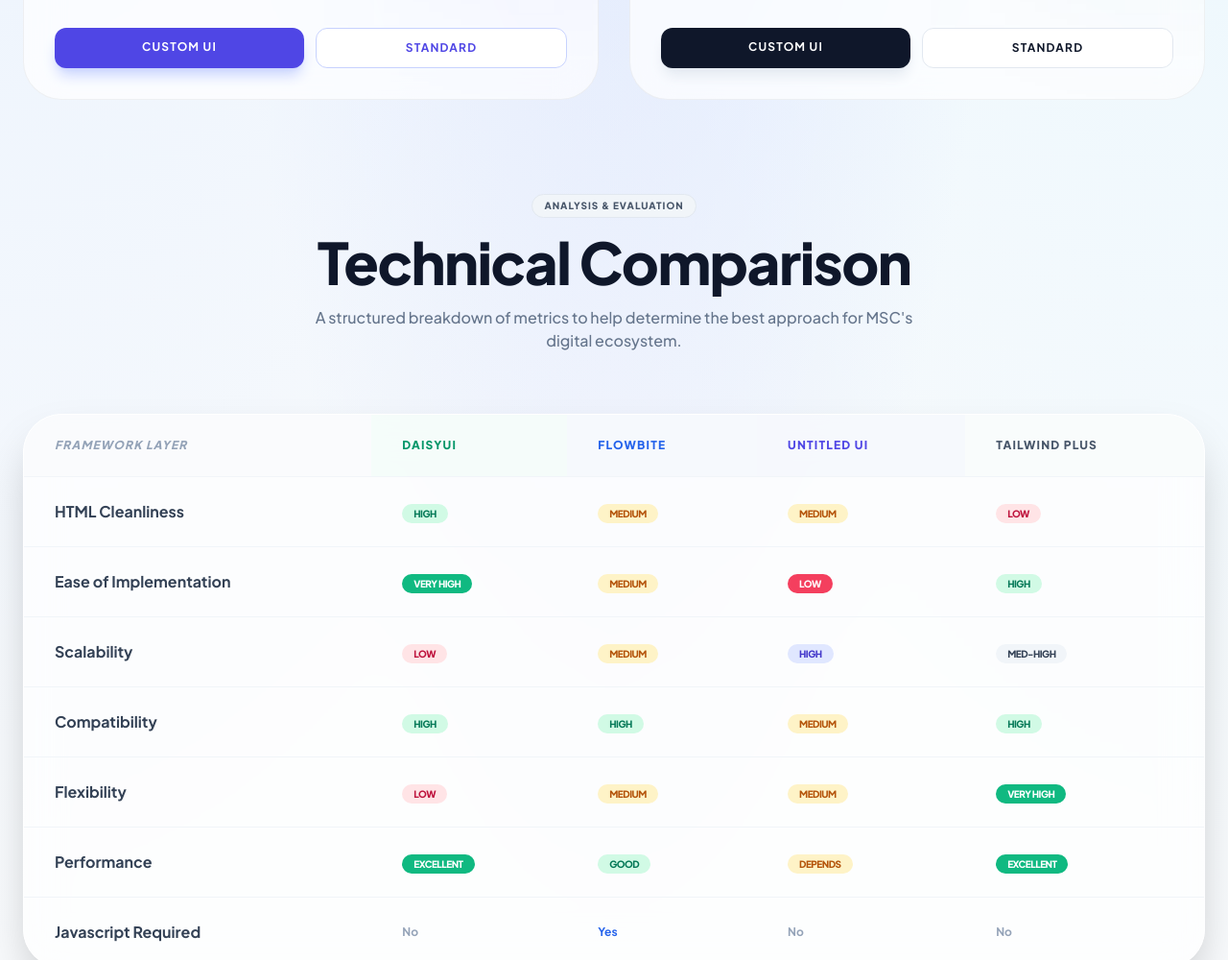
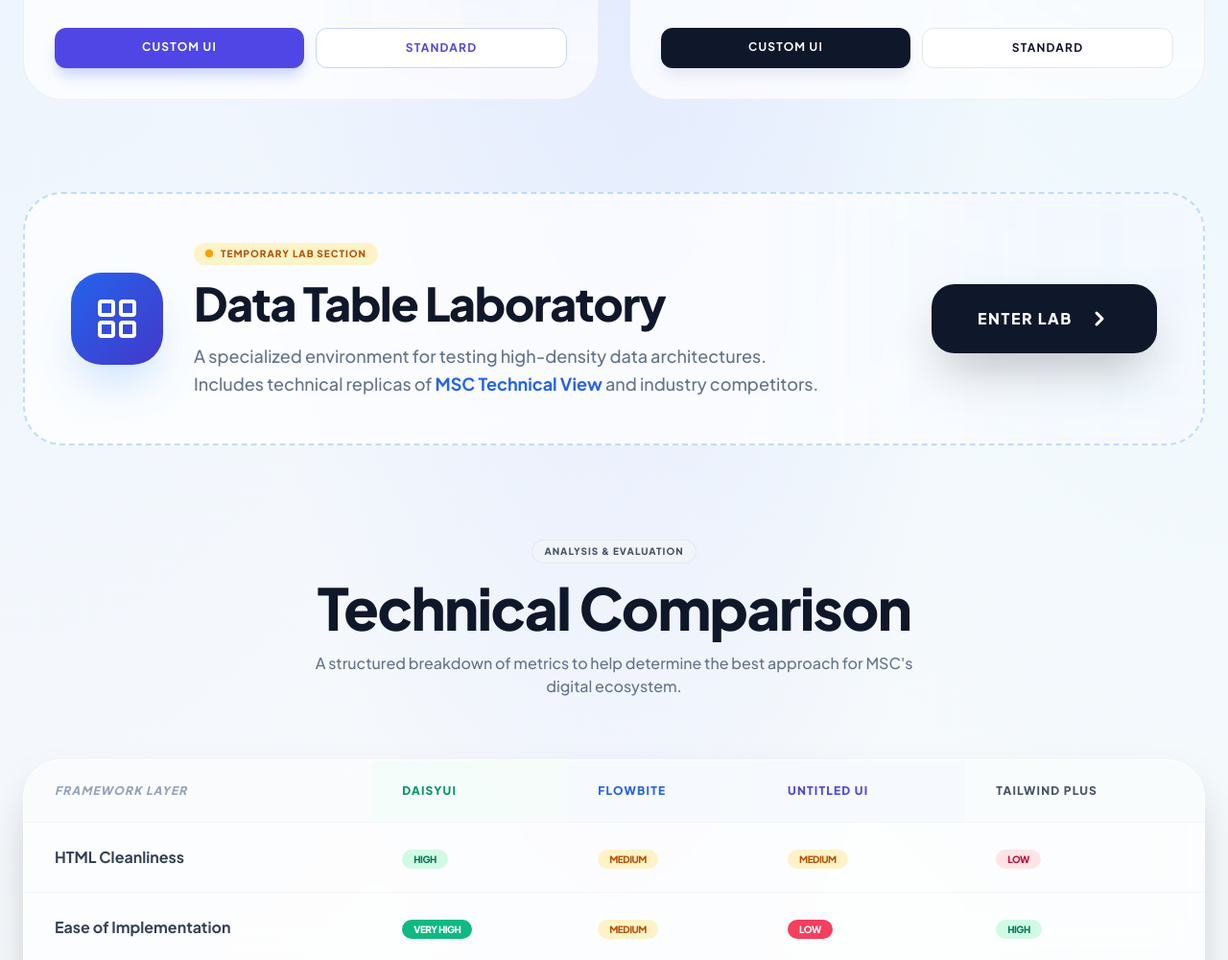
Before and after one commit to AdrianMsc/msc-framekwork-lab, a website: page index.html in a window 1280 px wide. Shown: the part 1055-2055 px from the top of the page at 96% size. Drawn offline with nearby package versions, Linux system fonts and the light colour scheme.

Commit message:
feat: index msc table lab

```diff
--- a/index.html
+++ b/index.html
@@ -146,6 +146,37 @@
         </div>
     </main>
 
+    <!-- Temporary Experiments -->
+    <section class="max-w-7xl mx-auto px-4 md:px-6 mb-24">
+        <div class="glass-card p-8 md:p-12 rounded-[2.5rem] border-2 border-dashed border-blue-200 relative overflow-hidden group">
+            <div class="absolute -right-24 -top-24 w-96 h-96 bg-blue-500/5 blur-[100px] group-hover:bg-blue-500/10 transition-all duration-700"></div>
+            <div class="relative z-10 flex flex-col lg:flex-row items-center justify-between gap-8">
+                <div class="flex flex-col md:flex-row items-center gap-8 text-center md:text-left">
+                    <div class="w-24 h-24 bg-gradient-to-br from-blue-600 to-indigo-700 rounded-[2rem] flex items-center justify-center shadow-2xl shadow-blue-200 transform group-hover:rotate-6 transition-all duration-500">
+                        <svg xmlns="http://www.w3.org/2000/svg" width="48" height="48" viewBox="0 0 24 24" fill="none" stroke="white" stroke-width="2" stroke-linecap="round" stroke-linejoin="round" class="lucide lucide-layout-grid"><rect width="7" height="7" x="3" y="3" rx="1"/><rect width="7" height="7" x="14" y="3" rx="1"/><rect width="7" height="7" x="14" y="14" rx="1"/><rect width="7" height="7" x="3" y="14" rx="1"/></svg>
+                    </div>
+                    <div>
+                        <div class="inline-flex items-center gap-2 px-3 py-1 rounded-full bg-amber-100 text-amber-700 text-[10px] font-black uppercase tracking-widest mb-4">
+                            <span class="relative flex h-2 w-2">
+                                <span class="animate-ping absolute inline-flex h-full w-full rounded-full bg-amber-400 opacity-75"></span>
+                                <span class="relative inline-flex rounded-full h-2 w-2 bg-amber-500"></span>
+                            </span>
+                            Temporary Lab Section
+                        </div>
+                        <h2 class="text-3xl md:text-5xl font-black text-slate-900 mb-4 tracking-tight">Data Table Laboratory</h2>
+                        <p class="text-slate-500 text-lg font-medium max-w-2xl leading-relaxed">
+                            A specialized environment for testing high-density data architectures. Includes technical replicas of <span class="text-blue-600 font-bold">MSC Technical View</span> and industry competitors.
+                        </p>
+                    </div>
+                </div>
+                <a href="data-table/index.html" class="w-full lg:w-auto px-12 py-6 bg-slate-900 text-white rounded-[1.5rem] font-black uppercase tracking-widest hover:bg-black transition-all shadow-2xl hover:shadow-blue-200/50 flex items-center justify-center gap-4 group">
+                    Enter Lab
+                    <svg xmlns="http://www.w3.org/2000/svg" width="24" height="24" viewBox="0 0 24 24" fill="none" stroke="currentColor" stroke-width="3" stroke-linecap="round" stroke-linejoin="round" class="lucide lucide-chevron-right group-hover:translate-x-2 transition-transform"><path d="m9 18 6-6-6-6"/></svg>
+                </a>
+            </div>
+        </div>
+    </section>
+
     <!-- Evaluation Section -->
     <section class="max-w-7xl mx-auto px-4 md:px-6 pb-24">
         <div class="text-center mb-16">
```
